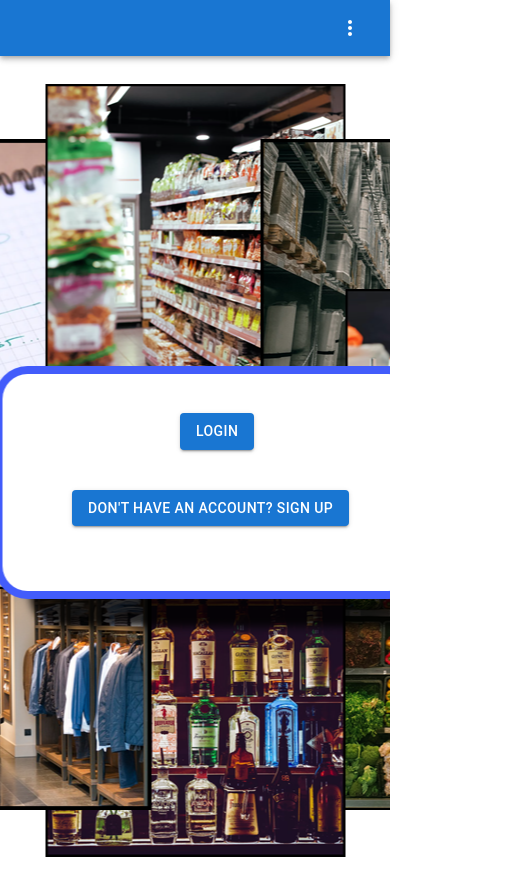
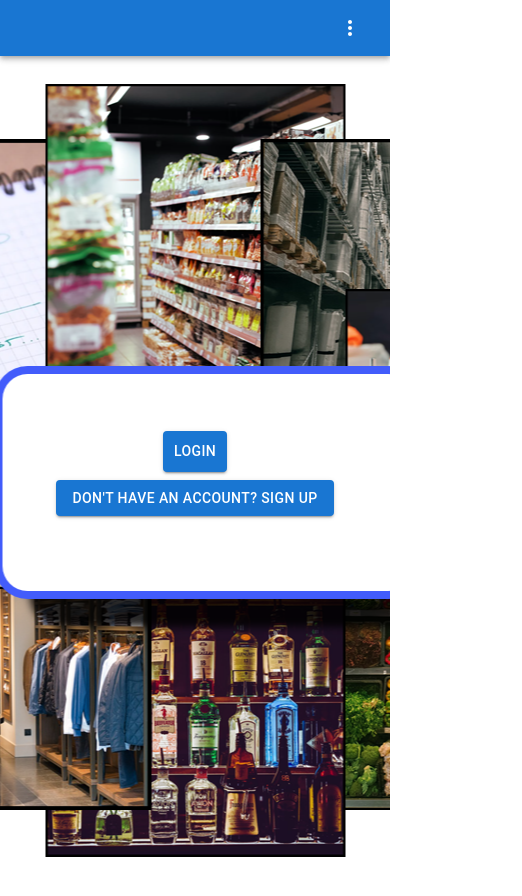
Before and after one commit to Zunaty/dataverse, a React (Create React App) app in the folder client/: page / in a window 390 px wide. Shown: the top 896 px of the page, 522 px wide, since content can reach past the window. Built offline with nearby package versions, Linux system fonts and the light colour scheme.

Commit message:
fixed mobile home

```diff
--- a/client/src/components/Home/index.js
+++ b/client/src/components/Home/index.js
@@ -1,13 +1,13 @@
 import * as React from 'react';
 import Button from '@mui/material/Button';
 import Grid from '@mui/material/Grid';
-import Container from '@mui/material/Container';
 import { createTheme, ThemeProvider } from '@mui/material/styles';
 import mainPageImage from '../../assets/images/DataVerseMainPage2.png'
 
 const theme = createTheme();
 
-function Home() {
+function Home()
+{
   // const navigate = useNavigate();
 
   // const goToLogin = async event => {
@@ -30,20 +30,16 @@ function Home() {
         alignItems="center"
         justifyContent="center"
       >
-        <ThemeProvider theme={theme}>
-          <Container maxWidth="xs">
-          <Container sx={{ ml: 18.5, mb: 5}}>
-              <Button href="/login" variant="contained">
-                {"Login"}
-              </Button>
-            </Container>
-            <Container sx={{ ml: 5 }}>
-              <Button href="/signup" variant="contained">
-                {"Don't have an account? Sign Up"}
-              </Button>
-            </Container>
-          </Container>
-        </ThemeProvider>
+        <Button href="/login" variant="contained" sx={{
+          display: 'flex',
+          justifyContent: 'center',
+          p: 1,
+          m: 1}}>
+          {"Login"}
+        </Button>
+        <Button href="/signup" variant="contained">
+          {"Don't have an account? Sign Up"}
+        </Button>
       </Grid>
     </div >
   );
```
